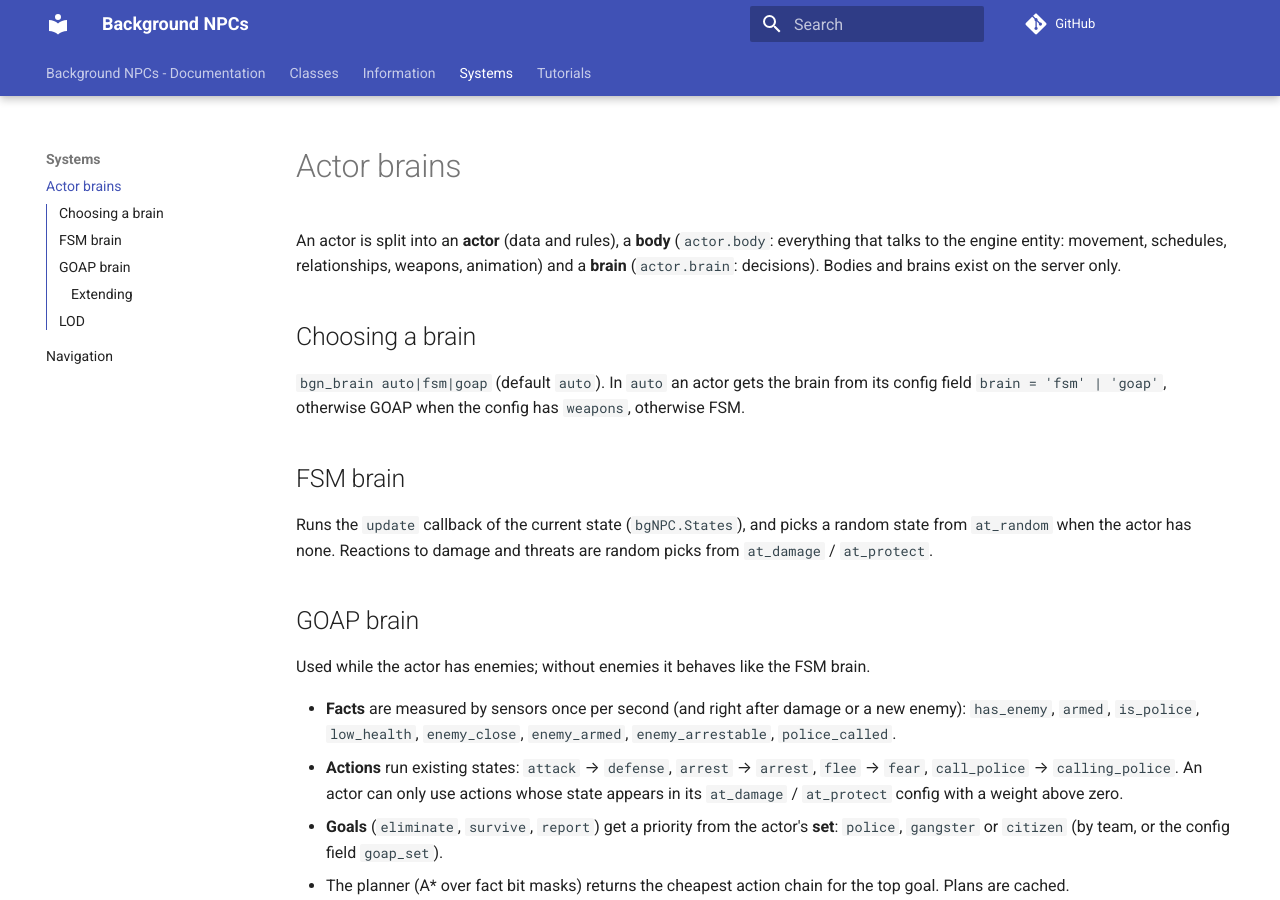
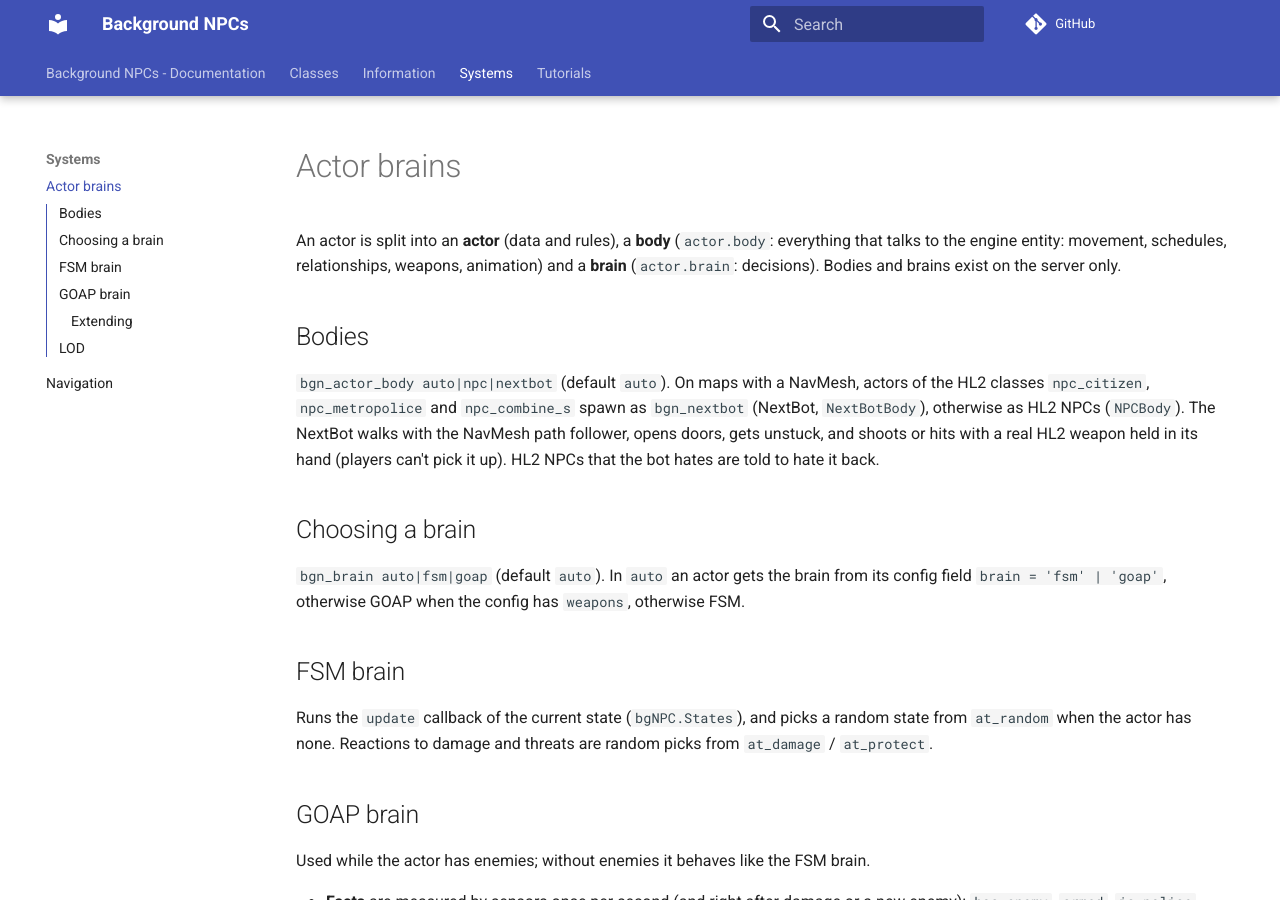
Before and after one commit to Shark-vil/background-citizens, an MkDocs documentation site: the page built from docs/systems/brains.md, in a window 1280 px wide and 900 px high. Built offline with MkDocs 1.6.1 and Material for MkDocs 9.7.7, drawn with Linux system fonts in a browser that asks for light colours; comment, search, counter and statistics services are not loaded.

Commit message:
NextBot actor body
- bgn_nextbot entity: HL2 models, activity animations, NavMesh path
  following, doors, stuck handling, held HL2 weapons and own shooting
- NextBotBody and bgn_actor_body auto|npc|nextbot (NextBot on NavMesh maps)
- HoldStill body method; remove NPC-only calls outside the body
- Autotest: movement, models, shots and kills, deterministic fight

Co-Authored-By: Claude Opus 5.5 <noreply@anthropic.com>

```diff
--- a/docs/systems/brains.md
+++ b/docs/systems/brains.md
@@ -3,6 +3,14 @@
 An actor is split into an **actor** (data and rules), a **body** (`actor.body`: everything that talks to the
 engine entity: movement, schedules, relationships, weapons, animation) and a **brain** (`actor.brain`: decisions).
 Bodies and brains exist on the server only.
+
+## Bodies
+
+`bgn_actor_body auto|npc|nextbot` (default `auto`). On maps with a NavMesh, actors of the HL2 classes
+`npc_citizen`, `npc_metropolice` and `npc_combine_s` spawn as `bgn_nextbot` (NextBot, `NextBotBody`), otherwise
+as HL2 NPCs (`NPCBody`). The NextBot walks with the NavMesh path follower, opens doors, gets unstuck, and
+shoots or hits with a real HL2 weapon held in its hand (players can't pick it up). HL2 NPCs that the bot
+hates are told to hate it back.
 
 ## Choosing a brain
 
```
Also changed, not shown: 12 other files.
